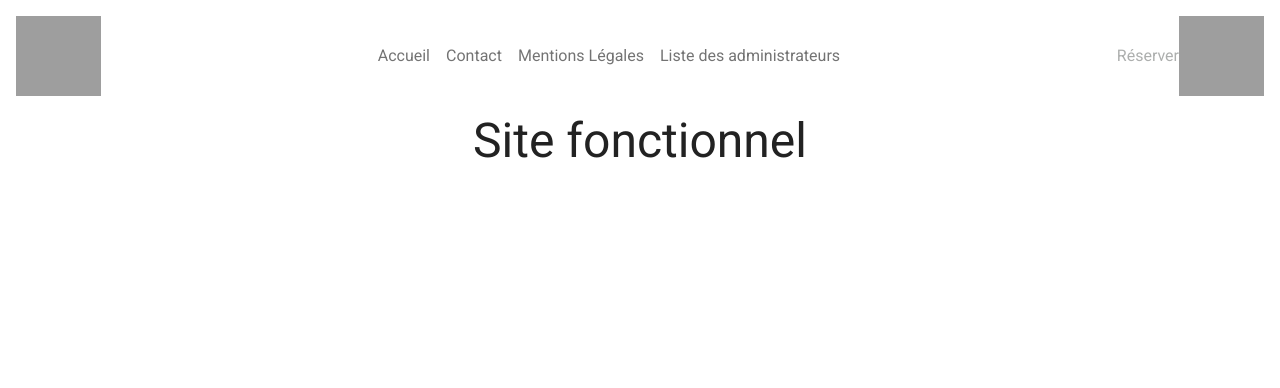
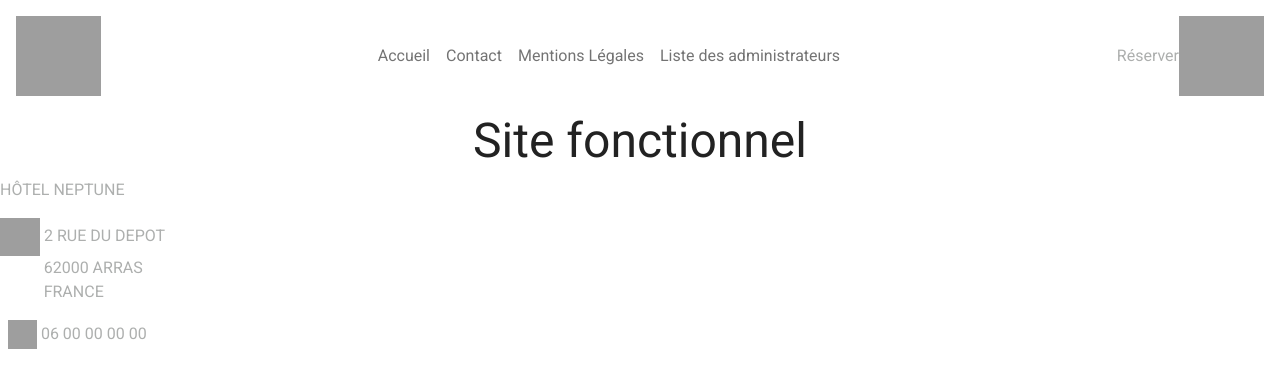
Before and after one commit to mevyona/NeptuneHostel, a PHP site: template templates/defaultController/home.html.twig in a window 1280 px wide. Shown: the top 388 px of the page. Run offline with PHP 8.4, Linux system fonts and the light colour scheme; the template is opened without the code that fills it, so the values that code supplies are empty; some libraries are stand-ins or nearby versions; grey boxes are pictures that could not be loaded.

Commit message:
début du footer

```diff
--- a/templates/base.html.twig
+++ b/templates/base.html.twig
@@ -54,4 +54,18 @@
 			<script src="https://cdn.jsdelivr.net/npm/bootstrap@5.0.2/dist/js/bootstrap.bundle.min.js" integrity="sha384-MrcW6ZMFYlzcLA8Nl+NtUVF0sA7MsXsP1UyJoMp4YLEuNSfAP+JcXn/tWtIaxVXM" crossorigin="anonymous"></script>
 		{% endblock %}
 	</body>
+
+<footer>
+<p> HÔTEL NEPTUNE </p>
+
+<p> <img src="https://cdn-icons-png.freepik.com/512/6615/6615039.png" alt="Logo gps" width="40" height="38">
+    2 RUE DU DEPOT
+    <br /> &nbsp;&nbsp;&nbsp;&nbsp;&nbsp;&nbsp;&nbsp;&nbsp;&nbsp;&nbsp; 62000 ARRAS
+	<br /> &nbsp;&nbsp;&nbsp;&nbsp;&nbsp;&nbsp;&nbsp;&nbsp;&nbsp;&nbsp; FRANCE </p>
+
+<p> &nbsp; <img src="https://cdn-icons-png.flaticon.com/256/455/455705.png" alt="Logo gps" width="29" height="29">
+	06 00 00 00 00 </p>
+
+</footer>
+
 </html>
```
